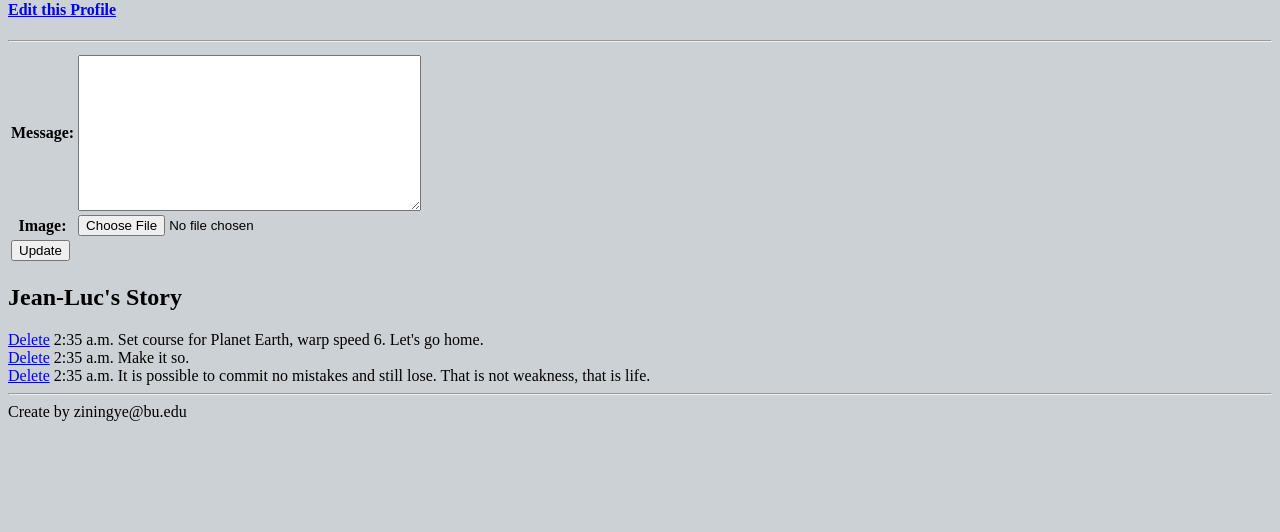
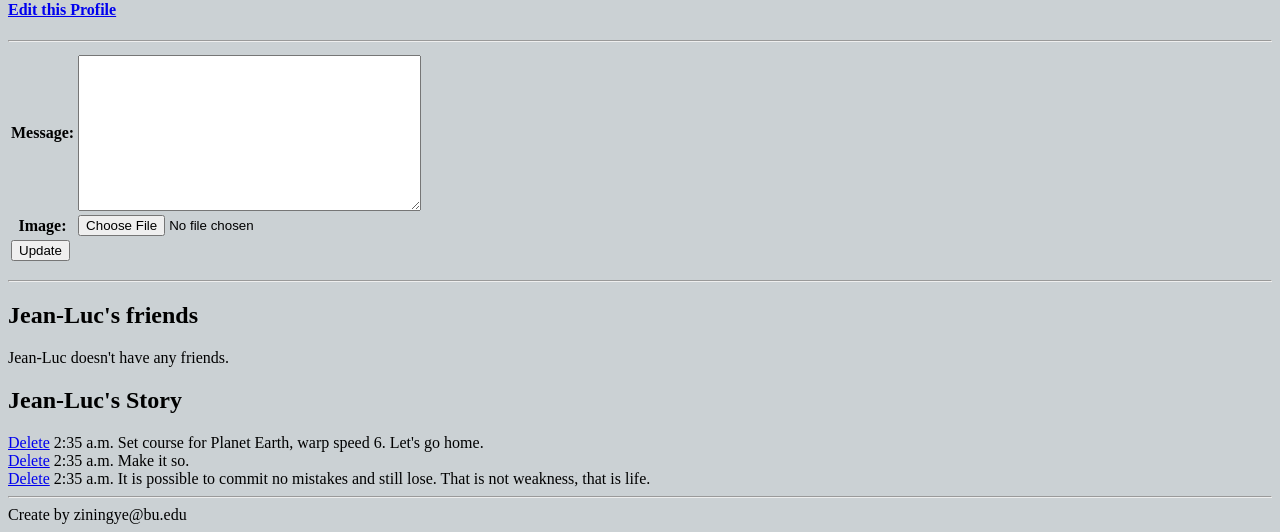
Before and after one commit to ZYY3902/CS108, a Django app: page /mini_fb/profile/3 in a window 1280 px wide. Shown: the part 371-903 px from the top of the page. Before the commit the page ends 792 px from the top, so only its background shows below. Run offline with Django 3.2, Linux system fonts and the light colour scheme; data comes from the database, SQL or seed files in the repository; both versions use the stored data as it was after the commit.

Commit message:
Finished get friends

```diff
--- a/mini_fb/models.py
+++ b/mini_fb/models.py
@@ -12,6 +12,7 @@ class Profile(models.Model):
     city = models.TextField(blank=True)
     email = models.EmailField(blank=True)
     image = models.URLField(blank=True) # url as a string
+    friends = models.ManyToManyField("self")
 
     def __str__(self):
         '''Return a string representation of this user'''
@@ -28,6 +29,11 @@ class Profile(models.Model):
 
         return reverse("show_profile_page", kwargs={'pk': self.pk})
 
+    def get_friends(self):
+        '''return all friends of selected profile'''
+
+        return Profile.objects.filter(friends=self)
+
 
 class StatusMessage(models.Model):
     '''model the data attributes of Facebook status message'''
--- a/mini_fb/templates/mini_fb/show_profile_page.html
+++ b/mini_fb/templates/mini_fb/show_profile_page.html
@@ -43,6 +43,31 @@
     </table>
 
 </form>
+<hr>
+
+<table>
+    <h2>{{profilepage.first_name}}'s friends</h2>
+
+    {% if profilepage.get_friends %}
+        {% for p in profilepage.get_friends %}
+        <th>
+            <tr>
+                <td>
+                    <a href="{% url 'show_profile_page' p.pk%}">{{p.first_name}} {{p.last_name}}</a>
+                </td>
+                <td>
+                    <img src="{{p.image}}", style="max-width: 70;">
+                </td>
+            </tr>
+        </th>
+
+        {% endfor %}
+
+    {% else %}
+    {{profilepage.first_name}} doesn't have any friends.
+    {% endif %}
+
+</table>
 
 <h2>{{profilepage.first_name}}'s Story</h2>
 {% for me in profilepage.get_status_messages %}
```
Also changed, not shown: db.sqlite3, mini_fb/migrations/0012_profile_friends.py (added), 1 other file.
